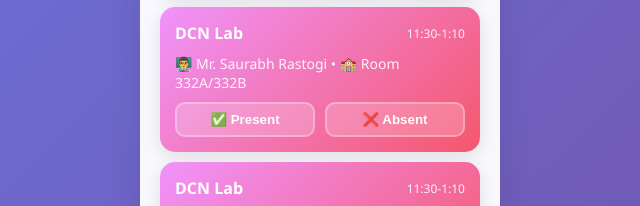
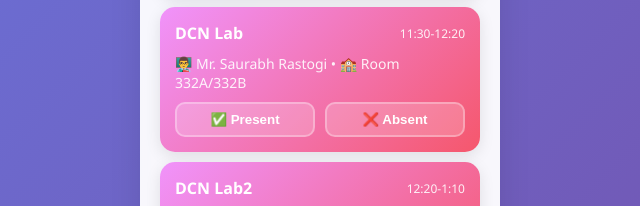
Before and after one commit to dhruv294tiwari/attd, a plain HTML site: page index.html in a window 1280 px wide. Shown: the part 591-797 px from the top of the page, 320-960 px from the left. Drawn offline with Linux system fonts and the light colour scheme.

Commit message:
Update index.html

```diff
--- a/index.html
+++ b/index.html
@@ -379,10 +379,10 @@
                 {name: 'DSP', teacher: 'Ms. Jyoti Gupta', time: '9:00-9:50', room: '443'},
                 {name: 'Micro Elec.', teacher: 'Ms. Shalu Jindal', time: '9:50-10:40', room: '443'},
                 {name: 'DCN', teacher: 'Dr. R.K.Choudhary', time: '10:40-11:30', room: '443'},
-                {name: 'Micro Elec Lab', teacher: 'Dr. Amit Saxena', time: '11:30-1:10', room: '422'},
-                {name: 'Micro Elec Lab', teacher: 'Dr. Amit Saxena', time: '11:30-1:10', room: '422'},
-                {name: 'DSP Lab', teacher: 'Ms. Jyoti Gupta', time: '2:30-3:20', room: '416'},
-                {name: 'DSP Lab', teacher: 'Ms. Jyoti Gupta', time: '1:40-2:30', room: '416'}
+                {name: 'Micro Elec Lab', teacher: 'Dr. Amit Saxena', time: '11:30-12:20', room: '422'},
+                {name: 'Micro Elec Lab 2', teacher: 'Dr. Amit Saxena', time: '12:20-1:10', room: '422'},
+                {name: 'DSP Lab 2', teacher: 'Ms. Jyoti Gupta', time: '2:30-3:20', room: '416'},
+                {name: 'DSP Lab ', teacher: 'Ms. Jyoti Gupta', time: '1:40-2:30', room: '416'}
 
             ],
             'Thursday': [
@@ -390,8 +390,8 @@
 
                 {name: 'Eco For Eng.', teacher: 'Dr Shikha Saxena', time: '9:50-10:40', room: '401B'},
                 {name: 'TLW & AD', teacher: 'Dr. Sudarshan Kumar', time: '10:40-11:30', room: '401B'},
-                {name: 'DCN Lab', teacher: 'Mr. Saurabh Rastogi', time: '11:30-1:10', room: '332A/332B'},
-                {name: 'DCN Lab', teacher: 'Mr. Saurabh Rastogi', time: '11:30-1:10', room: '332A/332B'},
+                {name: 'DCN Lab', teacher: 'Mr. Saurabh Rastogi', time: '11:30-12:20', room: '332A/332B'},
+                {name: 'DCN Lab2', teacher: 'Mr. Saurabh Rastogi', time: '12:20-1:10', room: '332A/332B'},
                 {name: 'Control Sys.', teacher: 'Dr. Neelu Nagpal', time: '1:40-2:30', room: '446'},
                  {name: 'DCN', teacher: 'Dr. R.K.Choudhary', time: '2:30-3:20', room: '446'},
             ],
@@ -401,8 +401,8 @@
                 {name: 'TLW & AD Lab', teacher: 'Dr. Sudarshan Kumar', time: '11:30-1:10', room: '432'},
                   {name: 'TLW & AD Lab', teacher: 'Dr. Sudarshan Kumar', time: '11:30-1:10', room: '432'},
 
-                {name: 'Control Sys. Lab', teacher: 'Dr. Neelu Nagpal', time: '1:40-3:20', room: '623 A'},
-                 {name: 'Control Sys. Lab', teacher: 'Dr. Neelu Nagpal', time: '1:40-3:20', room: '623 A'}
+                {name: 'Control Sys. Lab', teacher: 'Dr. Neelu Nagpal', time: '1:40-2:30', room: '623 A'},
+                 {name: 'Control Sys. Lab', teacher: 'Dr. Neelu Nagpal', time: '2:30-3:20', room: '623 A'}
             ]
         };
 
```
